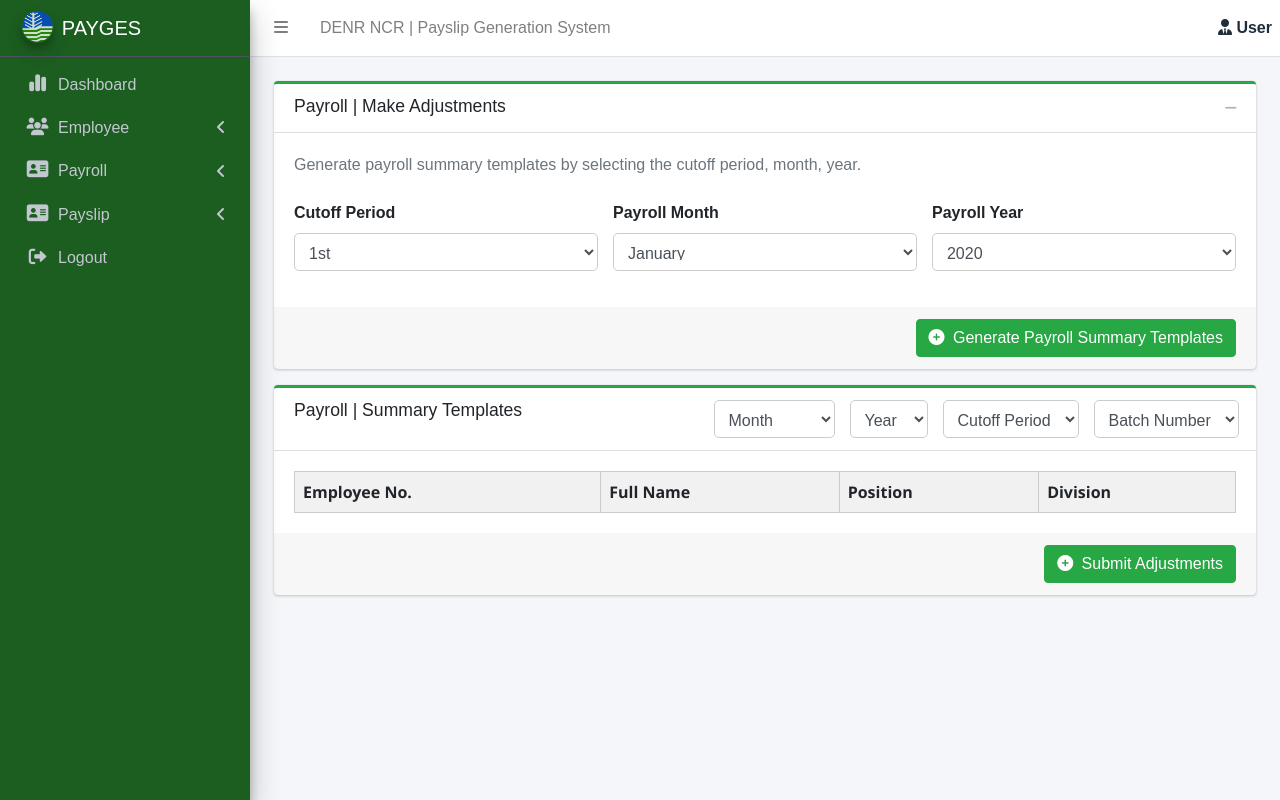
After one commit to Shashimii/Payroll-Generation-System, a Django app: page /payroll/ in a window 1280 px wide. The commit adds this page. Run offline with Django 4.2, Linux system fonts and the light colour scheme; a user stored in the database is signed in; tables that the repository leaves empty hold one stand-in row (values such as "Sample post"); lists and menus that the app fills with data are empty; some libraries are stand-ins or nearby versions.

Commit message:
# Batch Assigning Grouping for Payroll

```diff
--- a/payslip_generation_system/models/batch_assignment.py
+++ b/payslip_generation_system/models/batch_assignment.py
@@ -37,7 +37,7 @@ class BatchAssignment(models.Model):
     cutoff_year = models.CharField(max_length=50)
 
     class Meta:
-        unique_together = ['employee']
+        unique_together = ['employee', 'cutoff', 'cutoff_month', 'cutoff_year']
         ordering = ['cutoff_year', 'cutoff_month', 'cutoff', 'batch_number']
 
     def __str__(self):
--- a/payslip_generation_system/templates/includes/layout.html
+++ b/payslip_generation_system/templates/includes/layout.html
@@ -78,6 +78,26 @@
                         </li>
                         {% endif %}
 
+                        <!-- Payroll Menu -->
+                        <li class="nav-item has-treeview {% if request.resolver_match.url_name == 'payslip' or request.resolver_match.url_name == 'payslip_create' or request.resolver_match.url_name == 'payslip_adjustment' or request.resolver_match.url_name == 'payslip_generate' %}menu-open{% endif %}">
+                            <a href="#" class="nav-link {% if request.resolver_match.url_name == 'payslip' or request.resolver_match.url_name == 'payslip_create' or request.resolver_match.url_name == 'payslip_adjustment' or request.resolver_match.url_name == 'payslip_generate' %}active{% endif %}">
+                                <i class="nav-icon fa-solid fa-address-card"></i>
+                                <p>
+                                    Payroll
+                                    <i class="right fas fa-angle-left"></i>
+                                </p>
+                            </a>
+                            <ul class="nav nav-treeview">
+                                {% if request.session.role != 'employee' %}
+                                <li class="nav-item">
+                                    <a href="{% url 'payslip' %}" class="nav-link {% if request.resolver_match.url_name == 'payslip' or request.resolver_match.url_name == 'payslip_adjustment' %}active{% endif %}">
+                                        <i class="far fa-circle nav-icon"></i>
+                                        <p>Make Adjustments</p>
+                                    </a>
+                                </li>
+                                {% endif %}
+                            </ul>
+                        </li>
 
                         <!-- Payslip Menu -->
                         <li class="nav-item has-treeview {% if request.resolver_match.url_name == 'payslip' or request.resolver_match.url_name == 'payslip_create' or request.resolver_match.url_name == 'payslip_adjustment' or request.resolver_match.url_name == 'payslip_generate' %}menu-open{% endif %}">
--- /dev/null
+++ b/payslip_generation_system/templates/payroll/index.html
@@ -0,0 +1,219 @@
+{% extends "includes/layout.html" %}
+{% block title %}Payroll{% endblock title %}
+{% block layout_content %}
+
+<div class="card card-outline card-success">
+  <div class="card-header">
+    <h3 class="card-title mb-0">Payroll | Make Adjustments</h3>
+    <div class="card-tools">
+      <button type="button" class="btn btn-tool" data-card-widget="collapse">
+        <i class="fas fa-minus"></i>
+      </button>
+    </div>
+  </div>
+
+  <div class="card-body">
+    <p class="text-muted mb-4">
+      Generate payroll summary templates by selecting the cutoff period, month, year.
+    </p>
+
+    <form id="generateBatchForm" class="row">
+      <div class="form-group col-md-4">
+        <label for="cutoff">Cutoff Period</label>
+        <select id="cutoff" name="cutoff" class="form-control" required>
+          <option value="1st">1st</option>
+          <option value="2nd">2nd</option>
+        </select>
+      </div>
+
+      <div class="form-group col-md-4">
+        <label for="month">Payroll Month</label>
+        <select id="month" name="month" class="form-control" required>
+          {% for month in months %}
+            <option value="{{ month }}">{{ month }}</option>
+          {% endfor %}
+        </select>
+      </div>
+
+      <div class="form-group col-md-4">
+        <label for="year">Payroll Year</label>
+        <select id="year" name="year" class="form-control" required>
+          {% for year in years %}
+            <option value="{{ year }}">{{ year }}</option>
+          {% endfor %}
+        </select>
+      </div>
+    </form>
+  </div>
+
+  <div class="card-footer text-right">
+    <button type="submit" form="generateBatchForm" class="btn btn-success" onclick="submitGenerateForm">
+      <i class="fas fa-plus-circle mr-1"></i> Generate Payroll Summary Templates
+    </button>
+  </div>
+</div>
+
+<div class="card card-outline card-success">
+    <div class="card-header">
+        <h3 class="card-title mb-0">Payroll | Summary Templates</h3>
+        <div class="card-tools row g-2 align-items-center">
+
+            <div class="col-auto">
+                <select id="cutoff_month" class="form-control" name="cutoff_month">
+                    <option selected disabled>Month</option>
+                    {% for month in months %}
+                    <option value="{{ month }}">{{ month }}</option>
+                    {% endfor %}
+                </select>
+                </div>
+
+            <div class="col-auto">
+                <select id="cutoff_year" class="form-control" name="cutoff_year">
+                    <option selected disabled>Year</option>
+                    {% for year in years %}
+                    <option value="{{ year }}">{{ year }}</option>
+                    {% endfor %}
+                </select>
+            </div>
+
+            <div class="col-auto">
+                <select id="cutoff" class="form-control" name="cutoff">
+                    <option selected disabled>Cutoff Period</option>
+                    <option value="1st">1st Period</option>
+                    <option value="1st">2nd Period</option>
+                </select>
+            </div>
+
+            <div class="col-auto">
+                <select id="batch_number" class="form-control" name="batch_number">
+                    <option selected disabled>Batch Number</option>
+                    {% for b in batches %}
+                    <option value="{{ b }}">Batch {{ b }}</option>
+                    {% endfor %}
+                </select>
+            </div>
+
+        </div>
+    </div>
+
+  <div class="card-body">
+    <table>
+        <thead>
+            <tr>
+                <th>Employee No.</th>
+                <th>Full Name</th>
+                <th>Position</th>
+                <th>Division</th>
+            </tr>
+        </thead>
+        <tbody id="batchTableBody">
+            <!-- AJAX data goes here -->
+        </tbody>
+    </table>
+
+  </div>
+
+  <div class="card-footer text-right">
+    <button type="submit" form="generateBatchForm" class="btn btn-success" onclick="submitGenerateForm">
+      <i class="fas fa-plus-circle mr-1"></i> Submit Adjustments
+    </button>
+  </div>
+</div>
+
+<script>
+$('#generateBatchForm').on('submit', function (e) {
+    e.preventDefault();
+
+    const data = {
+        cutoff: $('#cutoff').val(),
+        cutoff_month: $('#month').val(),
+        cutoff_year: $('#year').val(),
+        csrfmiddlewaretoken: '{{ csrf_token }}'
+    };
+
+    $.ajax({
+        type: 'POST',
+        url: '{% url "payroll_batch_create" %}',
+        data: data,
+        success: function (response) {
+            $('#response').html('<p style="color: green;">' + response.message + '</p>');
+        },
+        error: function (xhr) {
+            $('#response').html('<p style="color: red;">' + xhr.responseJSON.error + '</p>');
+        }
+    });
+});
+
+function submitGenerateForm() {
+  $('#generateBatchForm').submit();
+}
+
+$('#batch_number').on('change', function () {
+    const batchNumber = $('#batch_number').val();
+    const cutoff = $('#cutoff').val();
+    const cutoffMonth = $('#cutoff_month').val();
+    const cutoffYear = $('#cutoff_year').val();
+
+    $.ajax({
+        url: '{% url "payroll_batch_data" %}',
+        method: 'GET',
+        data: {
+            batch_number: batchNumber,
+            cutoff: cutoff,
+            cutoff_month: cutoffMonth,
+            cutoff_year: cutoffYear,
+        },
+        success: function (response) {
+            const tbody = $('#batchTableBody');
+            tbody.empty();
+
+            if (response.employees.length > 0) {
+                response.employees.forEach(emp => {
+                    tbody.append(`
+                        <tr>
+                            <td>${emp.employee_number}</td>
+                            <td>${emp.fullname}</td>
+                            <td>${emp.position}</td>
+                            <td>${emp.division}</td>
+                        </tr>
+                    `);
+                });
+            } else {
+                tbody.html('<tr><td colspan="4" class="text-muted">No employees found for this batch.</td></tr>');
+            }
+        },
+        error: function () {
+            alert('Error loading employees.');
+        }
+    });
+});
+
+</script>
+
+<style>
+    table {
+        width: 100%;
+        border-collapse: collapse;
+        font-family: 'Segoe UI', Tahoma, Geneva, Verdana, sans-serif;
+    }
+
+    thead {
+        background-color: #f1f1f1;
+        font-weight: bold;
+    }
+
+    th, td {
+        border: 1px solid #ccc;
+        padding: 8px;
+        text-align: left;
+    }
+
+    tr:nth-child(even) {
+        background-color: #fafafa;
+    }
+
+    tr:hover {
+        background-color: #e6f7ff;
+    }
+</style>
+{% endblock %}
--- a/payslip_generation_system/urls.py
+++ b/payslip_generation_system/urls.py
@@ -23,6 +23,12 @@ urlpatterns = [
     path('employee/attachment-delete/<int:attachment_id>/', views.employee.attachment_delete, name='employee_attachment_delete'),
     path('employee/data', views.employee.data, name='employee_data'),
     path('employee/show/<int:emp_id>/', views.employee.show, name='employee_show'),
+    # Payroll
+    path('payroll/', views.payroll.index, name='payroll'),
+    path('payroll/batch/data', views.payroll.batch_data, name='payroll_batch_data'),
+    path('payroll/batch/create', views.payroll.batch_create, name='payroll_batch_create'),
+
+
     # Payslip
     path('payslip/', views.payslip.index, name='payslip'),
     path('payslip/create', views.payslip.create, name='payslip_create'),
--- a/payslip_generation_system/views/__init__.py
+++ b/payslip_generation_system/views/__init__.py
@@ -5,3 +5,4 @@ from .auth import store
 from .dashboard import dashboard
 from .employee import index
 from .payslip import index
+from .payroll import index
--- /dev/null
+++ b/payslip_generation_system/views/payroll.py
@@ -0,0 +1,87 @@
+from django.shortcuts import render, redirect, get_object_or_404
+from django.db import connection
+from django.db import transaction
+from django.http import JsonResponse
+from django.contrib import messages
+from django.utils.dateparse import parse_date
+from django.core.paginator import Paginator
+from django.db.models import Q, Sum
+from decimal import Decimal
+from datetime import datetime
+from payslip_generation_system.models import Employee, BatchAssignment
+from payslip_generation_system.decorators import restrict_roles
+from django.contrib.auth.models import User
+
+from django.contrib.auth.decorators import login_required
+
+@login_required
+@restrict_roles(disallowed_roles=['employee'])
+def index(request):
+    months = [
+        "January", "February", "March", "April", "May", "June",
+        "July", "August", "September", "October", "November", "December"
+    ]
+
+    years = list(range(2020, 2031))
+
+    # Get only distinct batch numbers
+    batches = BatchAssignment.objects.values_list('batch_number', flat=True).distinct().order_by('batch_number')
+
+    return render(request, 'payroll/index.html', {
+        'months': months,
+        'years': years,
+        'batches': batches,
+    })
+
+def batch_data(request):
+    batch_number = request.GET.get('batch_number', 1)
+    cutoff = request.GET.get('cutoff', '1st')
+    cutoff_month = request.GET.get('cutoff_month', 'January')
+    cutoff_year = request.GET.get('cutoff_year', datetime.now().year)
+
+    assignments = BatchAssignment.objects.filter(
+        batch_number=batch_number,
+        cutoff=cutoff,
+        cutoff_month=cutoff_month,
+        cutoff_year=cutoff_year
+    ).select_related('employee')
+
+    employees = [{
+        'employee_number': a.employee.employee_number,
+        'fullname': a.employee.fullname,
+        'position': a.employee.position,
+        'division': a.employee.division,
+    } for a in assignments]
+
+    return JsonResponse({'employees': employees})
+
+def batch_create(request, batch_size=15):
+    employees = Employee.objects.order_by('fullname')
+    cutoff=request.POST.get('cutoff')
+    cutoff_month=request.POST.get('cutoff_month')
+    cutoff_year=request.POST.get('cutoff_year')
+    batch_number = 1
+
+    if not cutoff or not cutoff_month or not cutoff_year:
+        return JsonResponse({'error': 'Missing cutoff, month, or year.'}, status=400)
+
+    if BatchAssignment.objects.filter(
+        cutoff=cutoff,
+        cutoff_month=cutoff_month,
+        cutoff_year=cutoff_year
+    ).exists():
+        return JsonResponse({'error': f'Batches already exist for {cutoff_month} {cutoff} cutoff {cutoff_year}.'}, status=400)
+
+    for index, employee in enumerate(employees, start=1):
+        BatchAssignment.objects.create(
+            employee=employee,
+            batch_number=batch_number,
+            cutoff=cutoff,
+            cutoff_month=cutoff_month,
+            cutoff_year=cutoff_year
+        )
+
+        if index % batch_size == 0:
+            batch_number += 1
+
+    return JsonResponse({'message': f'Batches successfully created for {cutoff} {cutoff_year} {cutoff_year}.'})
```
Also changed, not shown: payslip_generation_system/migrations/0013_alter_batchassignment_unique_together.py (added).
